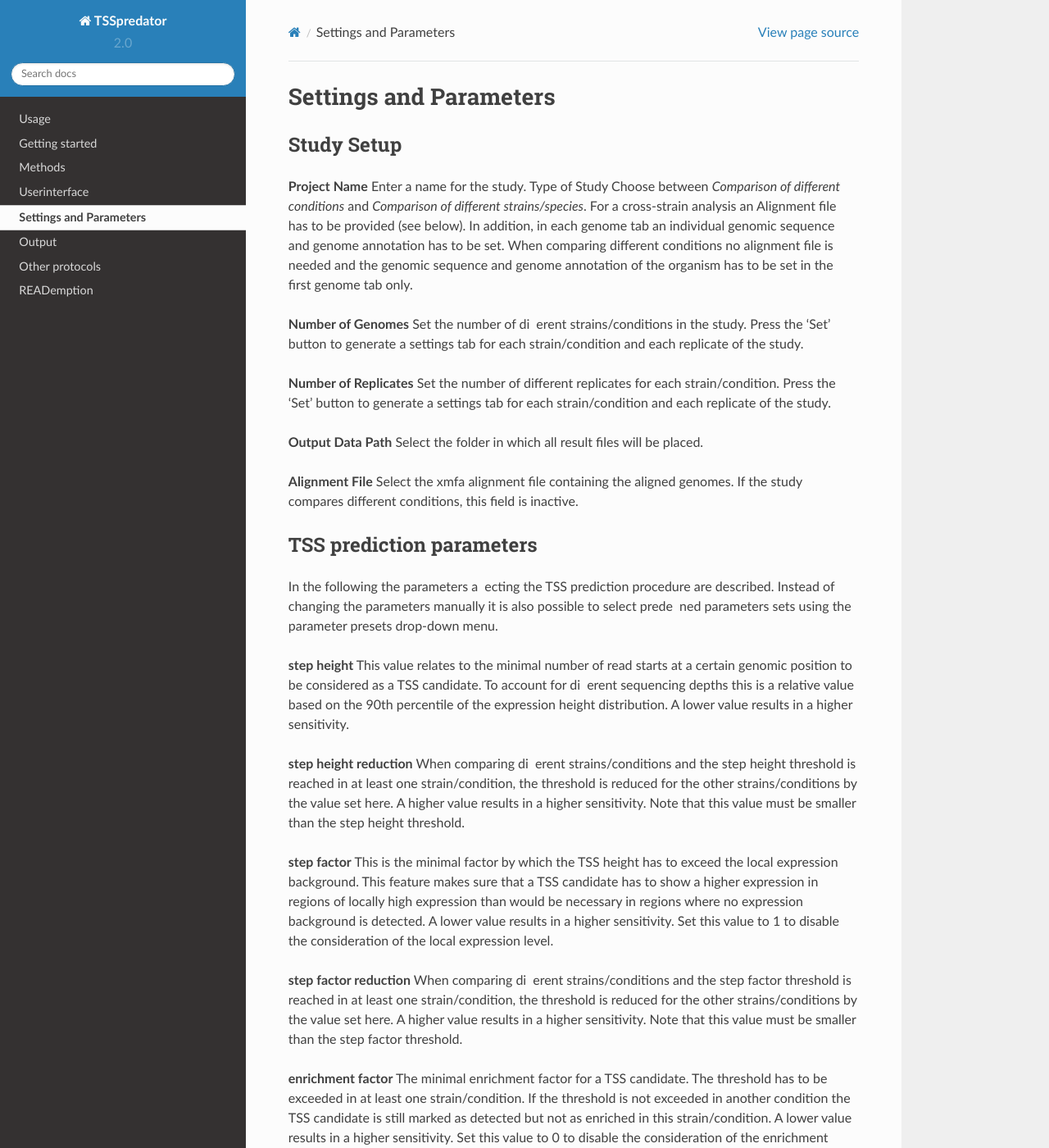
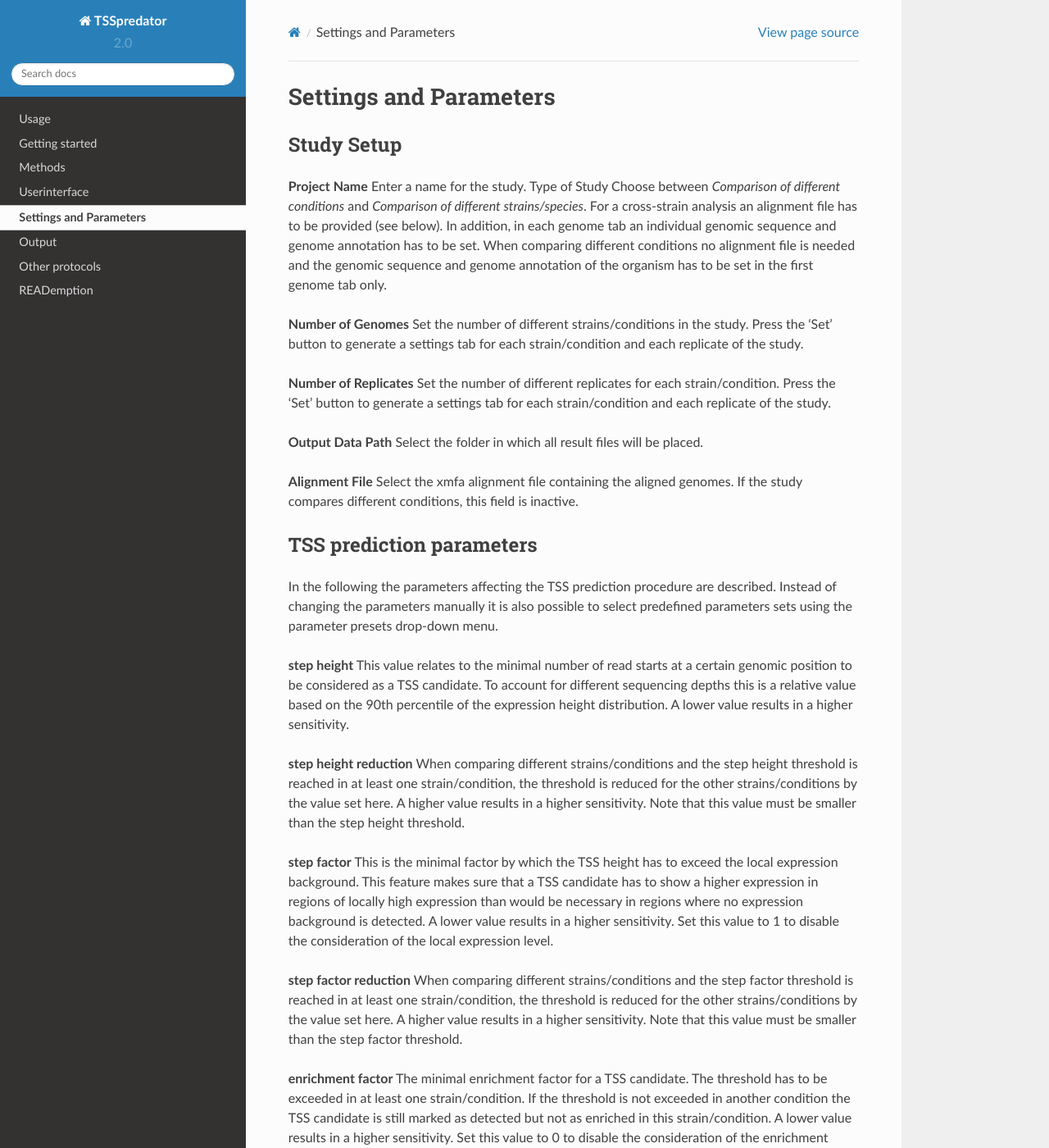
Before and after one commit to Integrative-Transcriptomics/TSSpredator2.0-rtd, a Sphinx documentation site: the page built from docs/source/parameters.rst, in a window 1280 px wide and 1400 px high. Shown: the whole window at 82% size. Built offline with Sphinx 7.4.7 and the Read the Docs theme 2.0.0, drawn with Linux system fonts in a browser that asks for light colours; some of the changed text lies outside the part shown.

Commit message:
update chapter parameters

```diff
--- a/docs/source/parameters.rst
+++ b/docs/source/parameters.rst
@@ -9,12 +9,12 @@ Study Setup
 **Project Name** Enter a name for the study.
 Type of Study Choose between *Comparison of different conditions* and *Comparison
 of different strains/species*.
-For a cross-strain analysis an Alignment file has to be provided (see below). In addition,
+For a cross-strain analysis an alignment file has to be provided (see below). In addition,
 in each genome tab an individual genomic sequence and genome annotation has to be set.
 When comparing different conditions no alignment file is needed and the genomic sequence
 and genome annotation of the organism has to be set in the first genome tab only.
 
-**Number of Genomes** Set the number of di erent strains/conditions in the study.
+**Number of Genomes** Set the number of different strains/conditions in the study.
 Press the 'Set' button to generate a settings tab for each strain/condition and each replicate
 of the study.
 
@@ -29,16 +29,16 @@ study compares different conditions, this field is inactive.
 
 TSS prediction parameters
 --------------------------
-In the following the parameters a ecting the TSS prediction procedure are described.
-Instead of changing the parameters manually it is also possible to select prede ned parameters
+In the following the parameters affecting the TSS prediction procedure are described.
+Instead of changing the parameters manually it is also possible to select predefined parameters
 sets using the parameter presets drop-down menu.
 
 **step height** This value relates to the minimal number of read starts at a certain genomic
-position to be considered as a TSS candidate. To account for di erent sequencing depths
+position to be considered as a TSS candidate. To account for different sequencing depths
 this is a relative value based on the 90th percentile of the expression height distribution.
 A lower value results in a higher sensitivity.
 
-**step height reduction** When comparing di erent strains/conditions and the step
+**step height reduction** When comparing different strains/conditions and the step
 height threshold is reached in at least one strain/condition, the threshold is reduced
 for the other strains/conditions by the value set here. A higher value results in a higher
 sensitivity. Note that this value must be smaller than the step height threshold.
@@ -49,7 +49,7 @@ higher expression in regions of locally high expression than would be necessary
 where no expression background is detected. A lower value results in a higher sensitivity.
 Set this value to 1 to disable the consideration of the local expression level.
 
-**step factor reduction** When comparing di erent strains/conditions and the step factor
+**step factor reduction** When comparing different strains/conditions and the step factor
 threshold is reached in at least one strain/condition, the threshold is reduced for the other
 strains/conditions by the value set here. A higher value results in a higher sensitivity.
 Note that this value must be smaller than the step factor threshold.
```
Also changed, not shown: other parts of docs/source/parameters.rst (+2 -2 lines).
